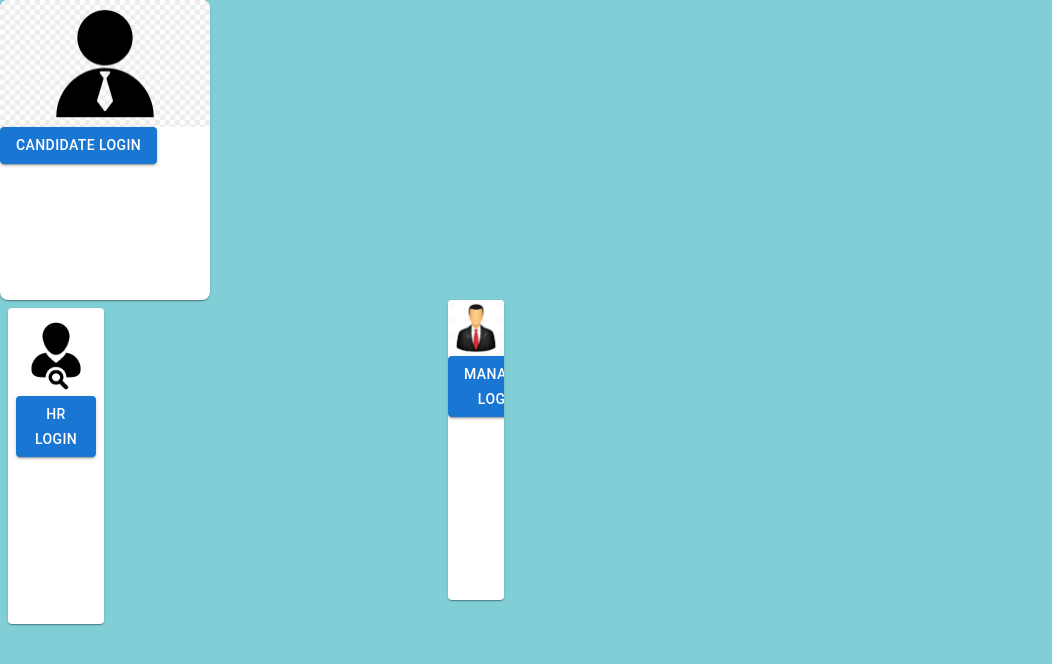
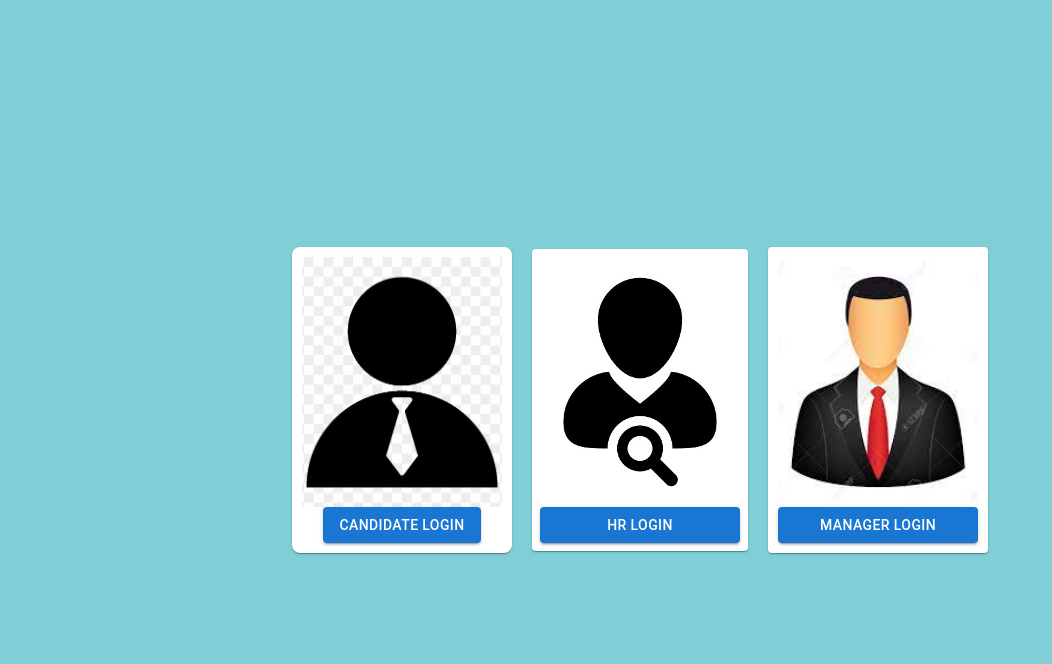
Before and after one commit to ANNPATIL/Firsttask, a React (Create React App) app: page / in a window 1280 px wide. Shown: the top 664 px of the page, without its empty margins (0-1052 px from the left). Built offline with nearby package versions, Linux system fonts and the light colour scheme.

Commit message:
feat: inital pages

```diff
--- a/package.json
+++ b/package.json
@@ -12,8 +12,10 @@
     "@testing-library/jest-dom": "^5.16.1",
     "@testing-library/react": "^12.1.2",
     "@testing-library/user-event": "^13.5.0",
+    "history": "^5.2.0",
     "react": "^17.0.2",
     "react-dom": "^17.0.2",
+    "react-router-dom": "^6.2.1",
     "react-scripts": "5.0.0",
     "web-vitals": "^2.1.4"
   },
--- a/src/App.css
+++ b/src/App.css
@@ -36,3 +36,22 @@
     transform: rotate(360deg);
   }
 }
+
+.dimension_image{
+  min-height: 200px;
+  max-height: 200px;
+  min-width: 200px;
+  max-width: 200px;
+}
+
+.centered_div{
+  display: flex;
+  justify-content : center;
+  flex: auto;
+  position:absolute;
+  top:0;
+  bottom:0;
+  align-items:center;
+  left:0;
+  right:0
+}
--- a/src/App.js
+++ b/src/App.js
@@ -1,35 +1,27 @@
-import './App.css';
-import Candidate from './Landpage/Candidate'
-import HR from './Landpage/HRpage'
-import Manager from './Landpage/Managerpage'
-import { Grid } from '@material-ui/core';
-import { palette } from '@mui/system';
-import Box from '@mui/material/Box';
+import {BrowserRouter , Routes, Route} from 'react-router-dom';
+import Home from './Landpage/Home';
+import HRView from './Landpage/HrView';
+import ManagerView from './Landpage/ManagerView';
+import Candidate from './Landpage/Candidate';
 
- export default function App() {
- return(
-   <Grid container>
-    <div>
-     <Grid item xs={15} sm={6} md={3}>
-     <Candidate/>
-     </Grid>
-     </div>
-     <div>
-     <Grid item xs={12} sm={6} md={3}>
-     <HR/>
-     </Grid>
-     </div>
-     <div>
-     <Grid item xs={12} sm={6} md={3}>
-     <Manager/>
-     </Grid>
-     </div>
-     <div className="application">
-          <style>{'body { background-color: #80ced6; }'}</style>
-        </div>
+export default function App () {
 
-   </Grid>
-
-   )
-
+    return(
+        <BrowserRouter>
+            <Routes>
+              <Route path="/manager" element={<ManagerView />}  />
+              <Route path="/hr"element={<HRView />}  />
+              <Route path="/candidate" element={<Candidate />} />
+              <Route path="/" element={<Home />} />
+              <Route
+                path="*"
+                element={
+                  <main style={{ padding: "1rem" }}>
+                    <p>There's nothing here!</p>
+                  </main>
+                }
+              />
+            </Routes>
+        </BrowserRouter>
+      )
  }
--- a/src/Landpage/Candidate.js
+++ b/src/Landpage/Candidate.js
@@ -1,24 +1,12 @@
-import * as React from 'react';
-import Card from '@mui/material/Card';
-import CardActions from '@mui/material/CardActions';
-import CardContent from '@mui/material/CardContent';
-import CardMedia from '@mui/material/CardMedia';
-import Button from '@mui/material/Button';
-import Typography from '@mui/material/Typography';
-import images from '../images/Candidate.jpg';
-import Grid from '@material-ui/core/Grid';
+import React, {Component} from 'react'
 
-export default function MediaCard() {
-  return (
-    <Card sx={{ maxWidth:1000, height:300, alignItems:'center', justify:'center', borderRadius: 2}}>
-      <CardMedia src={images}
-       title="candidate"
-        component="img"
-      />
-      <Button variant="contained" Candidate Login>
-      Candidate Login
-    </Button>
-    </Card>
-  );
+class Candidate extends Component {
+
+    render(){
+        return (<div> Candidate </div>)
+    }
 
 }
+
+
+export default Candidate;
--- /dev/null
+++ b/src/Landpage/Home.js
@@ -0,0 +1,31 @@
+import  React ,{Component} from 'react';
+import '../App.css';
+import {useNavigate} from 'react-router-dom';
+import Candidate from '../components/Candidate'
+import HR from '../components/HRpage'
+import Manager from '../components/Managerpage'
+import { Grid } from '@material-ui/core';
+
+export default function Home(){
+
+ const navigate = useNavigate();
+
+  function navigateTo(pageName) {
+    navigate(`/${pageName}`)
+}
+
+    return(
+      <Grid container>
+       <div className="centered_div" >
+            <Candidate navigateTo={navigateTo}/>
+            <HR navigateTo={navigateTo}/>
+            <Manager navigateTo={navigateTo}/>
+       </div>
+        <div className="application">
+             <style>{'body { background-color: #80ced6; }'}</style>
+           </div>
+
+      </Grid>
+
+      )
+  }
--- /dev/null
+++ b/src/Landpage/HrView.js
@@ -0,0 +1,12 @@
+import React, {Component} from 'react'
+
+class HRView extends Component {
+
+    render(){
+        return (<div> HR </div>)
+    }
+
+}
+
+
+export default HRView;
--- /dev/null
+++ b/src/Landpage/ManagerView.js
@@ -0,0 +1,12 @@
+import React, {Component} from 'react'
+
+class ManagerView extends Component {
+
+    render(){
+        return (<div> Manager </div>)
+    }
+
+}
+
+
+export default ManagerView;
--- /dev/null
+++ b/src/components/Candidate.js
@@ -0,0 +1,29 @@
+import React from 'react';
+import Card from '@mui/material/Card';
+import CardActions from '@mui/material/CardActions';
+import CardContent from '@mui/material/CardContent';
+import CardMedia from '@mui/material/CardMedia';
+import Button from '@mui/material/Button';
+import Typography from '@mui/material/Typography';
+import images from '../images/Candidate.jpg';
+import Grid from '@material-ui/core/Grid';
+import "../App.css";
+
+export default function MediaCard(props) {
+  return (
+    <Card sx={{
+      display: "flex", flexDirection: "column",padding: "10px",
+     alignItems:'center', justify:'center',
+      borderRadius: 2, margin: "10px"}}>
+      <CardMedia src={images}
+       title="candidate"
+        component="img"
+        sx={{maxWidth:"200px", maxHeight:"250px", minWidth:"200px", minHeight:"250px"}}
+      />
+      <Button variant="contained"  onClick={ ev => {ev.preventDefault(); props.navigateTo("candidate") } }>
+      Candidate Login
+    </Button>
+    </Card>
+  );
+
+}
--- a/src/Landpage/HRpage.js
+++ b/src/components/HRpage.js
@@ -6,18 +6,23 @@
 import Button from '@mui/material/Button';
 import Typography from '@mui/material/Typography';
 import images from '../images/HR.jpg';
+import "../App.css";
 
 
-export default function MediaCard() {
+
+export default function MediaCard(props) {
   return (
-    <Card sx={{ maxWidth: 1000, height:300, justifyContent: 'center', p: 1, m: 1,borderRadius: 1 }}>
+    <Card sx={{ display: "flex",
+    flexDirection: "column",
+    padding: "10px", justifyContent: 'center', p: 1, m: 1,borderRadius: 1, margin: "10px" }}>
       <CardMedia src={images}
       title="HR"
         component="img"
-
+        sx={{maxWidth:"200px", maxHeight:"250px", minWidth:"200px", minHeight:"250px" }}
       />
 
-      <Button variant="contained" HR Login>
+      <Button variant="contained" onClick={
+        ev => {ev.preventDefault(); props.navigateTo("hr") }}>
       HR Login
     </Button>
     </Card>
--- a/src/Landpage/Managerpage.js
+++ b/src/components/Managerpage.js
@@ -6,19 +6,22 @@
 import Button from '@mui/material/Button';
 import Typography from '@mui/material/Typography';
 import images from '../images/Manager.jpeg';
+import "../App.css";
 
-
-export default function MediaCard() {
+export default function MediaCard(props) {
   return (
-    <Card sx={{ maxWidth: 1000, height:300, }}>
+    <Card sx={{display: "flex",
+    flexDirection: "column",
+    padding: "10px", margin: "10px" }}>
       <CardMedia src={images}
       title="candidate"
         component="img"
-
+        sx={{maxWidth:"200px", maxHeight:"250px", minWidth:"200px", minHeight:"250px"}}
       />
 
 
-      <Button variant="contained" Manager Login>
+      <Button variant="contained" onClick={
+        ev => {ev.preventDefault(); props.navigateTo("manager") }}>
       Manager Login
     </Button>
     </Card>
```
Also changed, not shown: 1 other file (tests, documents, lock files or other folders).
